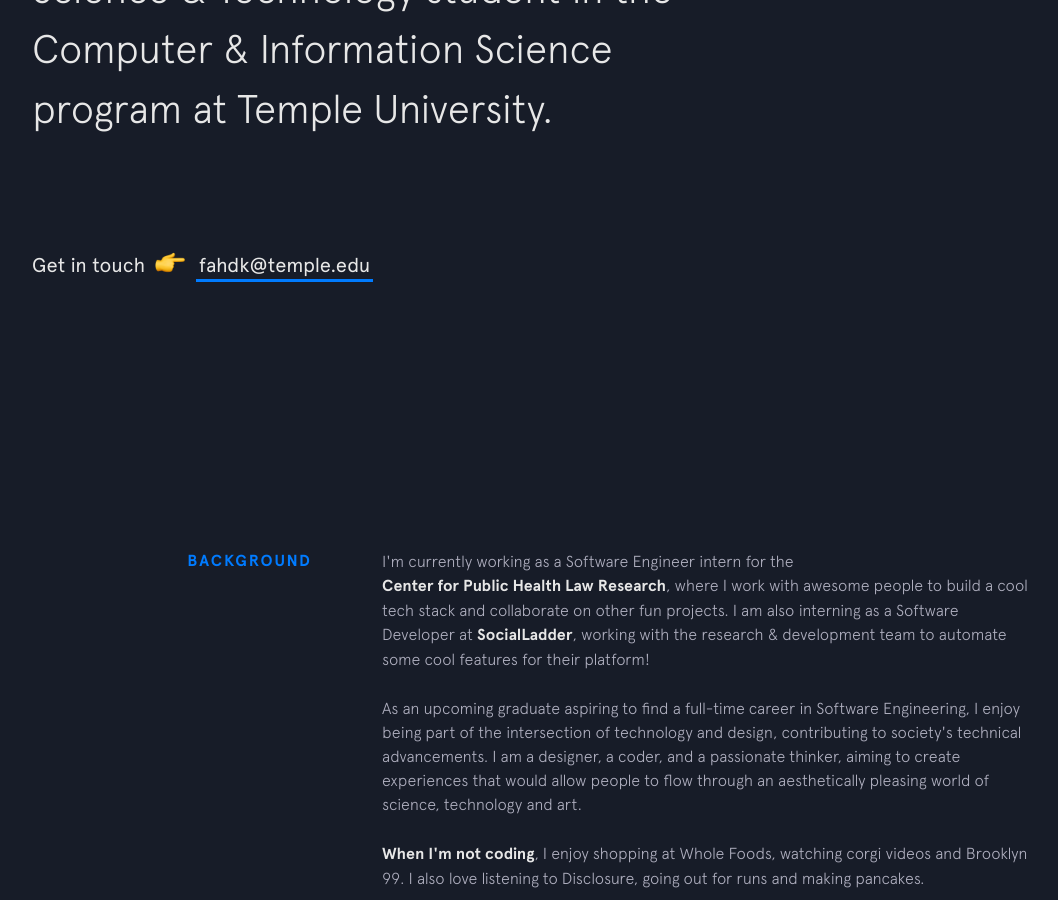
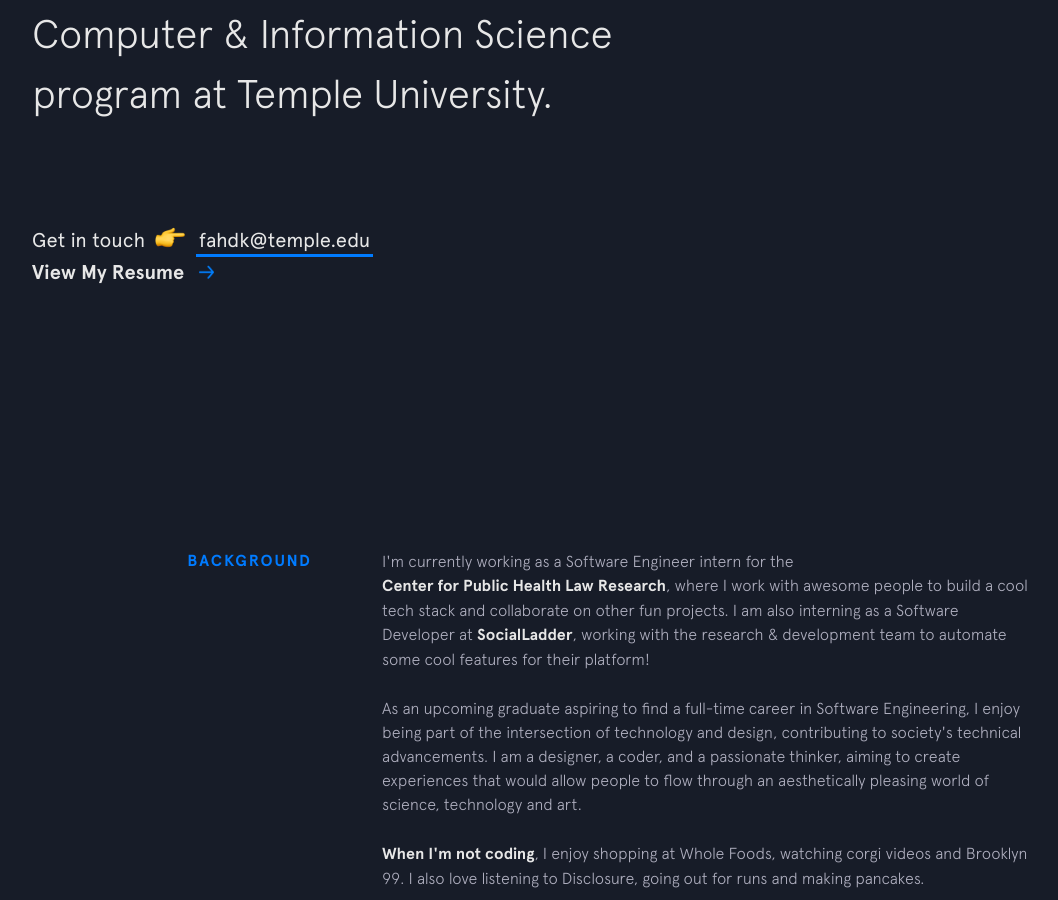
Before and after one commit to Faskyy/FahdK, a Jekyll site: the page built from index.html, in a window 1280 px wide and 900 px high, scrolled down 451 px. Shown: the whole window, without its empty margins (68-1126 px from the left). Built offline with Jekyll 4.4.1, drawn with Linux system fonts in a browser that asks for light colours; nearby versions of some CDN libraries.

Commit message:
Update intro.html

```diff
--- a/_includes/intro.html
+++ b/_includes/intro.html
@@ -13,7 +13,10 @@
     <span>Get in touch </span>
     <span class="emoji pointer"></span>
     <span>
-      <a href="mailto:fahdk@temple.edu" target="_blank" class="highlight-link">fahdk@temple.edu</a>
+      <a href="mailto:fahdk@temple.edu" target="_blank" class="highlight-link">fahdk@temple.edu</a><br>
+      <a href="{{site.resume}}" target="_blank" class="arrow-link">View My Resume</a>
+
+
     </span>
   </h3>
 </header>
```
